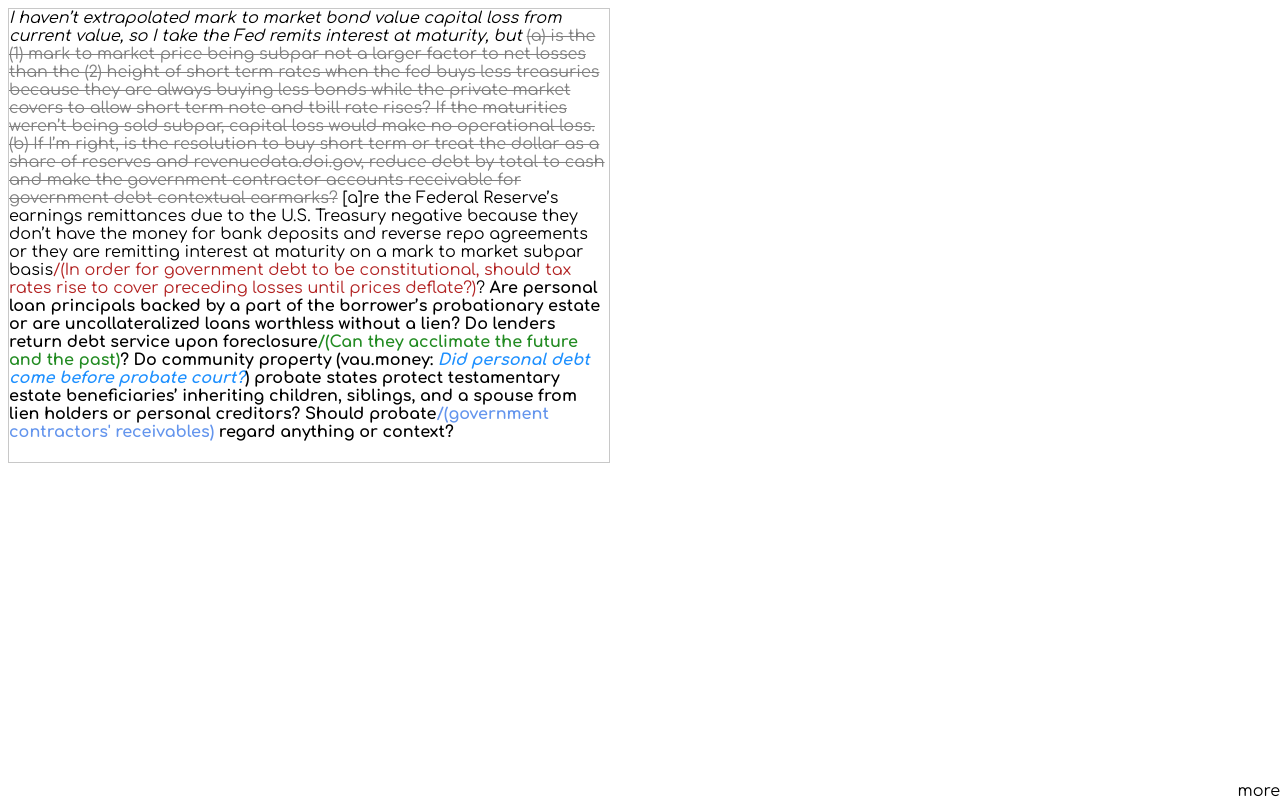
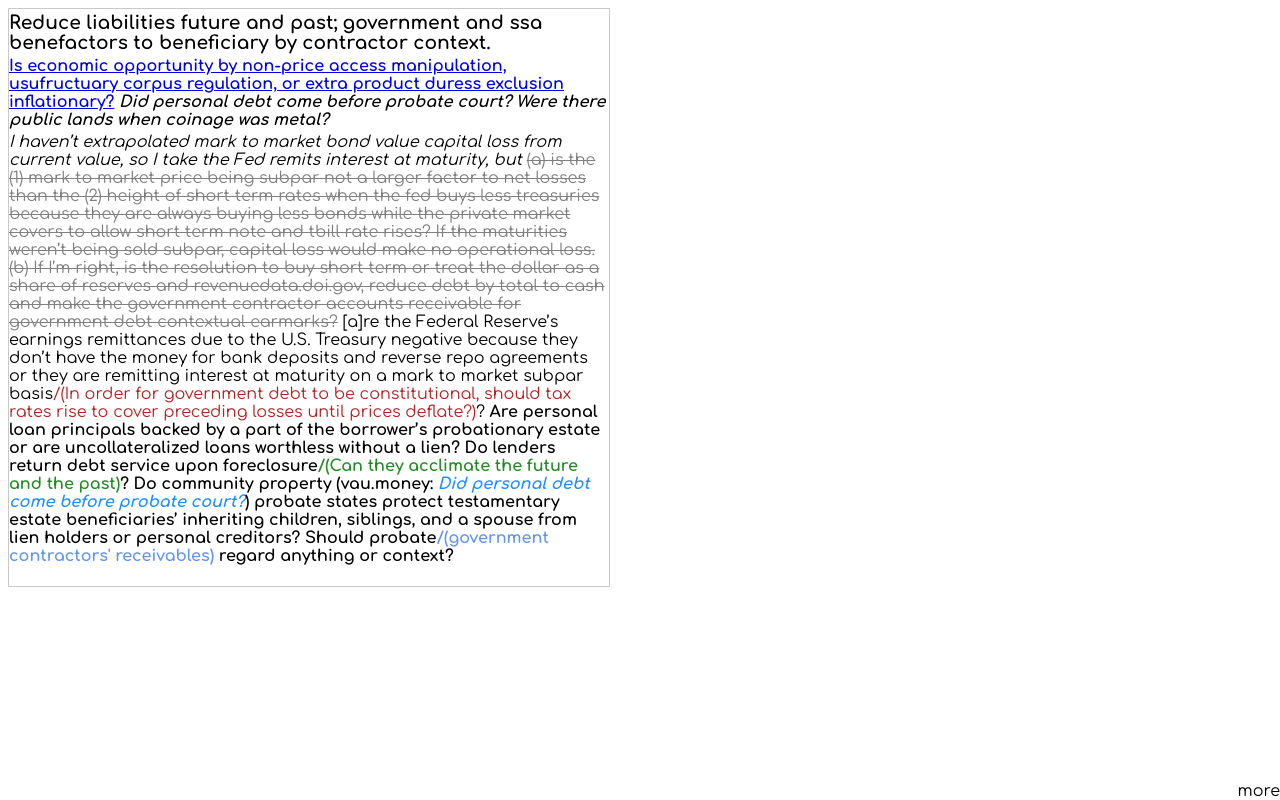
Before and after one commit to NickCarducci/tax-security-first, a React (Create React App) app: page / in a window 1280 px wide. Built offline with nearby package versions, Linux system fonts and the light colour scheme.

Commit message:
Update Basic.js

```diff
--- a/src/Basic.js
+++ b/src/Basic.js
@@ -121,6 +121,22 @@ export default class Basic extends React.Component {
           cursor: "pointer"
         }}
       >
+        <h3 style={{ margin: "4px 0px" }}>
+          Reduce liabilities future and past; government and ssa benefactors to
+          beneficiary by contractor context.
+        </h3>
+        <h4 style={{ margin: "4px 0px" }}>
+          <a href="https://marginalism.uk">
+            Is economic opportunity by non-price access manipulation,
+            usufructuary corpus regulation, or extra product duress exclusion
+            inflationary?
+          </a>
+          {space}
+          <i>
+            Did personal debt come before probate court? Were there public lands
+            when coinage was metal?
+          </i>
+        </h4>
         <i>
           I haven’t extrapolated mark to market bond value capital loss from
           current value, so I take the Fed remits interest at maturity, but
```
